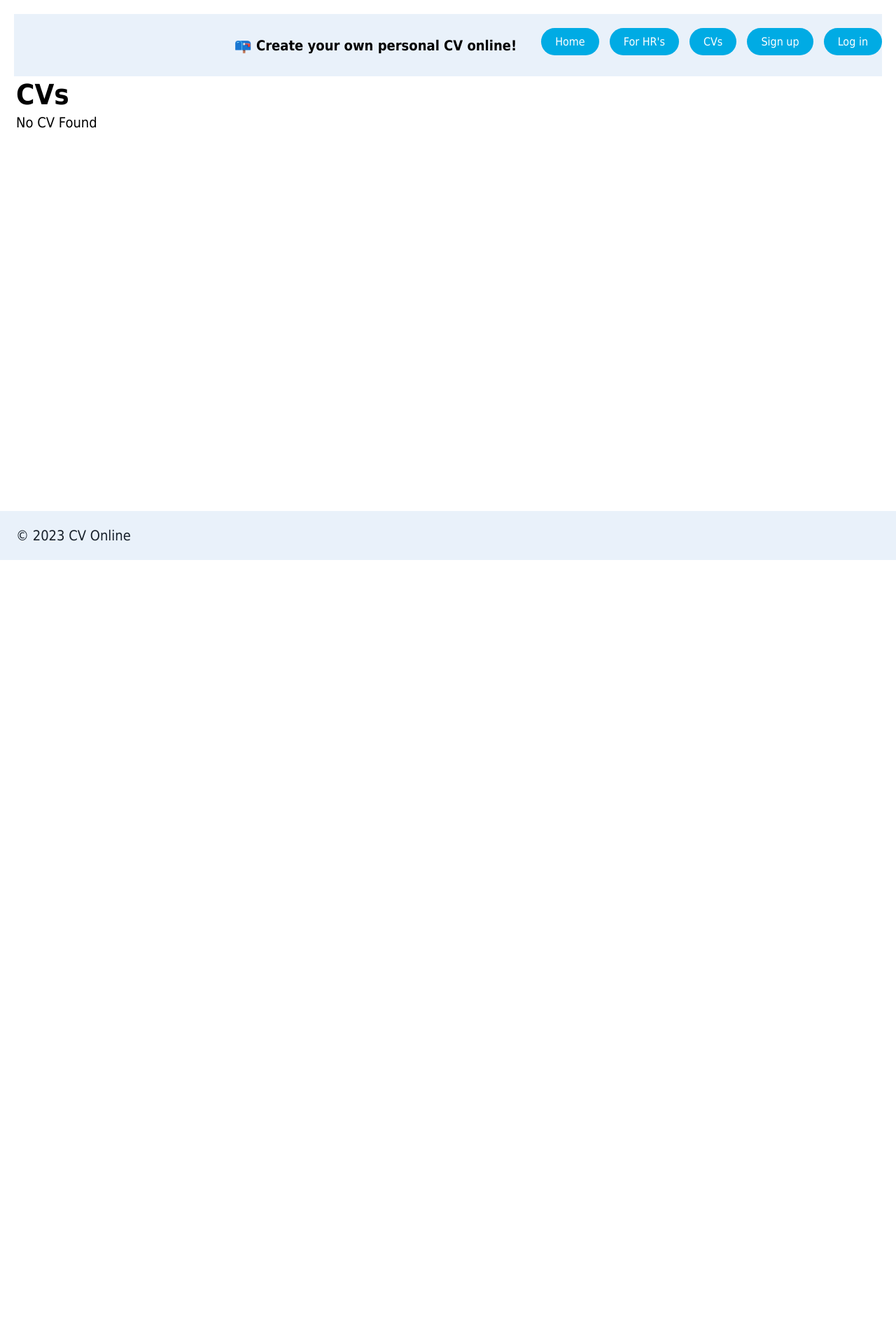
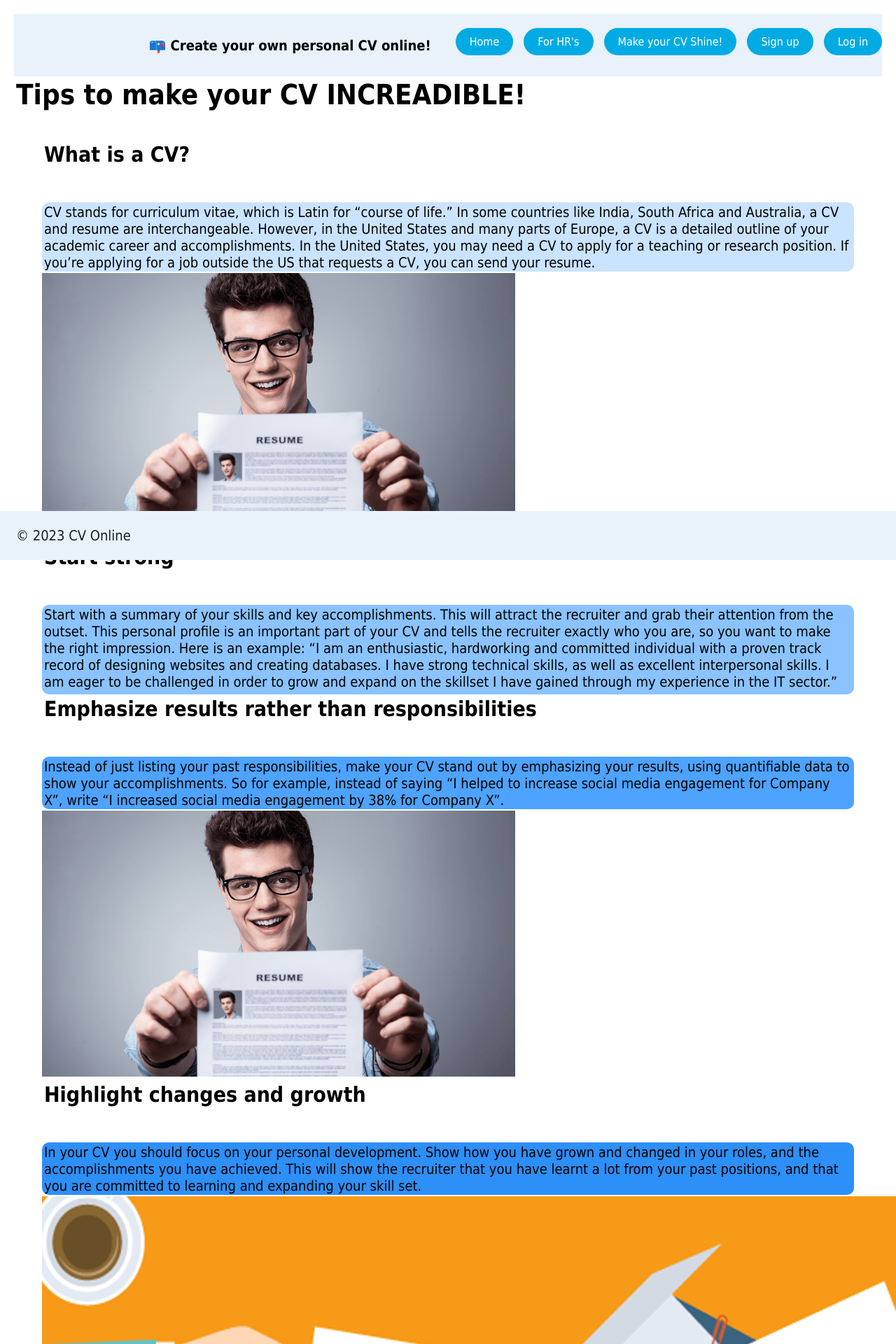
Before and after one commit to DariusKaseta/ptu12_team_cv, a Django app: page /CVs/ in a window 1280 px wide; the page is wider, and only the part inside the window is pictured. Shown: the top 1920 px of that part at 70% size. Before the commit the page ends 800 px from the top of that part, so only its background shows below. Run offline with Django 4.2, Linux system fonts and the light colour scheme; data that the repository does not hold is empty.

Commit message:
changed cvs website

```diff
--- a/online_cv/ptu12_cv/models.py
+++ b/online_cv/ptu12_cv/models.py
@@ -87,8 +87,6 @@ class CV(models.Model):
     first_name = models.CharField(_("first_name"), max_length=100)
     last_name = models.CharField(_("last_name"), max_length=100, db_index=True)
     email = models.CharField(_("email"), max_length=100, db_index=True)
-    # country_code = models.CharField(_("code"), max_length=10, default="+370")
-    # extention = models.IntegerField(_("phone_number"))
     phone_number = PhoneNumberField(blank=True)
     city = models.CharField(_("city"), max_length=100, db_index=True)
     picture = models.ImageField(_("picture"), upload_to="online_cv/media/ptu12_cv/cv_pictures", null=True, blank=True)
--- a/online_cv/ptu12_cv/static/css/style.css
+++ b/online_cv/ptu12_cv/static/css/style.css
@@ -237,3 +237,39 @@ form {
 .paragraph {
   margin-bottom: 20px;
 }
+
+.cv-tips{
+  margin: 20px;
+  padding: 20px;
+}
+
+.heading-gap{
+  margin-bottom: 50px;
+}
+
+.cv-tips2{
+  background-color: #cae3ff;
+  border-radius: 10px
+}
+
+
+
+.cv-tips3{
+  background-color: #8ac3ff;
+  border-radius: 10px
+}
+
+
+
+.cv-tips4{
+  background-color: #4da3ff;
+  border-radius: 10px
+}
+
+
+
+
+.cv-tips5{
+  background-color: #2d8ff8;
+  border-radius: 10px
+}
--- a/online_cv/ptu12_cv/templates/base.html
+++ b/online_cv/ptu12_cv/templates/base.html
@@ -14,7 +14,7 @@
         <strong><li class="logo">&#128234; Create your own personal CV online!</li></strong>
         <li class="nav-button"><a href="{% url 'index' %}">Home</a></li>
         <li class="nav-button"><a href="{% url 'participles_view' %}">For HR's</a></li>
-        <li class="nav-button"><a href="{% url 'cvs' %}">CVs</a></li>
+        <li class="nav-button"><a href="{% url 'cvs' %}"> Make your CV Shine!</a></li>
         {% if user.is_authenticated %}
         <li class="nav-button"><a href="{% url 'profile' %}">&#128100; {{ user.get_username }}</a></li>
         <li class="nav-button"><a href="{% url 'meeting_reservation_list' %}">My Meetings</a></li>
--- a/online_cv/ptu12_cv/templates/ptu12_cv/cv_details.html
+++ b/online_cv/ptu12_cv/templates/ptu12_cv/cv_details.html
@@ -14,7 +14,7 @@
     </ul>
     {% if not user.hrrepresentative %}
     <ul>
-      <a href="{% url 'create_cv' %}">Create new CV</a>
+      <a href="{% url 'create_cv' %}">Create additional CV</a>
     </ul>
     <ul>
       <a href="{% url 'update_cv' %}?cv_id={{ cv.pk }}">Update your CV</a>
--- a/online_cv/ptu12_cv/templates/ptu12_cv/cvs.html
+++ b/online_cv/ptu12_cv/templates/ptu12_cv/cvs.html
@@ -2,37 +2,58 @@
 {% load static %}
 {% block title %} CVs {{ block.super }}{% endblock title %}
 {% block content %}
-<h1> CVs </h1>
-{% comment %} {% include 'includes/search.html' %} {% endcomment %}
-{% if cv_list %}
-{% comment %} {% include 'includes/paginator_nav.html' %} {% endcomment %}
-<ul class='cv-'>
-    {% for cv in cv_list %}
-        <li>
-            <a href="{% url 'cv_details' cv.pk %}">
-                {% if cv.photo %}
-                    <img class="cv-photo" src="{{ cv.photo.url }}">
-                {% else %}
-                    <img class="cv-photo default-photo" src="{% static 'ptu12_cv/img/default_cover.jpg' %}">
-                {% endif %}
-                <h3>
-                    {% if cv.title|length > 36 %}
-                        {{ cv.title|slice:35 }}...
-                    {% else %}
-                        {{ cv.title }}
-                    {% endif %}
-                </h3>
-            </a>
-        </li>
-    {% endfor %}
-</ul>
-{% comment %} <ul>
-    <li><a href="{% url 'create_cv' %}">Add CV</a></li>
-</ul>
-{% comment %} {% with cv_list.paginator.page as page_obj %}
-    {% include 'includes/paginator_pages.html' %}
-{% endwith %}{% endcomment %}
-{% else %}
-    <p>No CV Found</p>
-{% endif %}
+<h1> Tips to make your CV INCREADIBLE! </h1>
+
+<div class="cv-tips">
+
+
+    <h2 class="heading-gap" > What is a CV? </h2>
+
+    <div class="cv-tips2">
+
+<p> CV stands for curriculum vitae, which is Latin for “course of life.” In some countries like India, South Africa and Australia, a CV and resume are interchangeable. However, in the United States and many parts of Europe, a CV is a detailed outline of your academic career and accomplishments.
+    In the United States, you may need a CV to apply for a teaching or research position. If you’re applying for a job outside the US that requests a CV, you can send your resume. </p>
+
+</div>
+
+<img src="./images/resume3_lg.jpg" alt="resume3_lg">
+
+
+<h2 class="heading-gap" >Start strong</h2>
+<div class="cv-tips3">
+
+<p>Start with a summary of your skills and key accomplishments. This will attract the recruiter and grab their attention from the outset. This personal profile is an important part of your CV and tells the recruiter exactly who you are, so you want to make the right impression.
+Here is an example:
+“I am an enthusiastic, hardworking and committed individual with a proven track record of designing websites and creating databases. I have strong technical skills, as well as excellent interpersonal skills. I am eager to be challenged in order to grow and expand on the skillset I have gained through my experience in the IT sector.”<p>
+
+</div>
+
+<h2 class="heading-gap">Emphasize results rather than responsibilities</h2>
+
+<div class="cv-tips4">
+
+
+<p>Instead of just listing your past responsibilities, make your CV stand out by emphasizing your results, using quantifiable data to show your accomplishments. So for example, instead of saying “I helped to increase social media engagement for Company X”, write “I increased social media engagement by 38% for Company X”.</p>
+
+</div>
+
+
+<img src="/online_cv/ptu12_cv/static/images/resume3_lg.jpg" alt="resume3_lg">
+
+
+<h2 class="heading-gap"> Highlight changes and growth </h2>
+
+<div class="cv-tips5">
+
+
+<p> In your CV you should focus on your personal development. Show how you have grown and changed in your roles, and the accomplishments you have achieved. This will show the recruiter that you have learnt a lot from your past positions, and that you are committed to learning and expanding your skill set.</p>
+
+</div>
+
+
+<img src="/online_cv/ptu12_cv/static/images/resumeimage3.jpg" alt="resume3_lg">
+
+</div>
+
+
 {% endblock content %}
```
Also changed, not shown: online_cv/ptu12_cv/static/images/resume3_lg.jpg (added), online_cv/ptu12_cv/static/images/resumeimage3.jpg (added), online_cv/ptu12_cv/static/images/resumeimg2.jpg (added).
